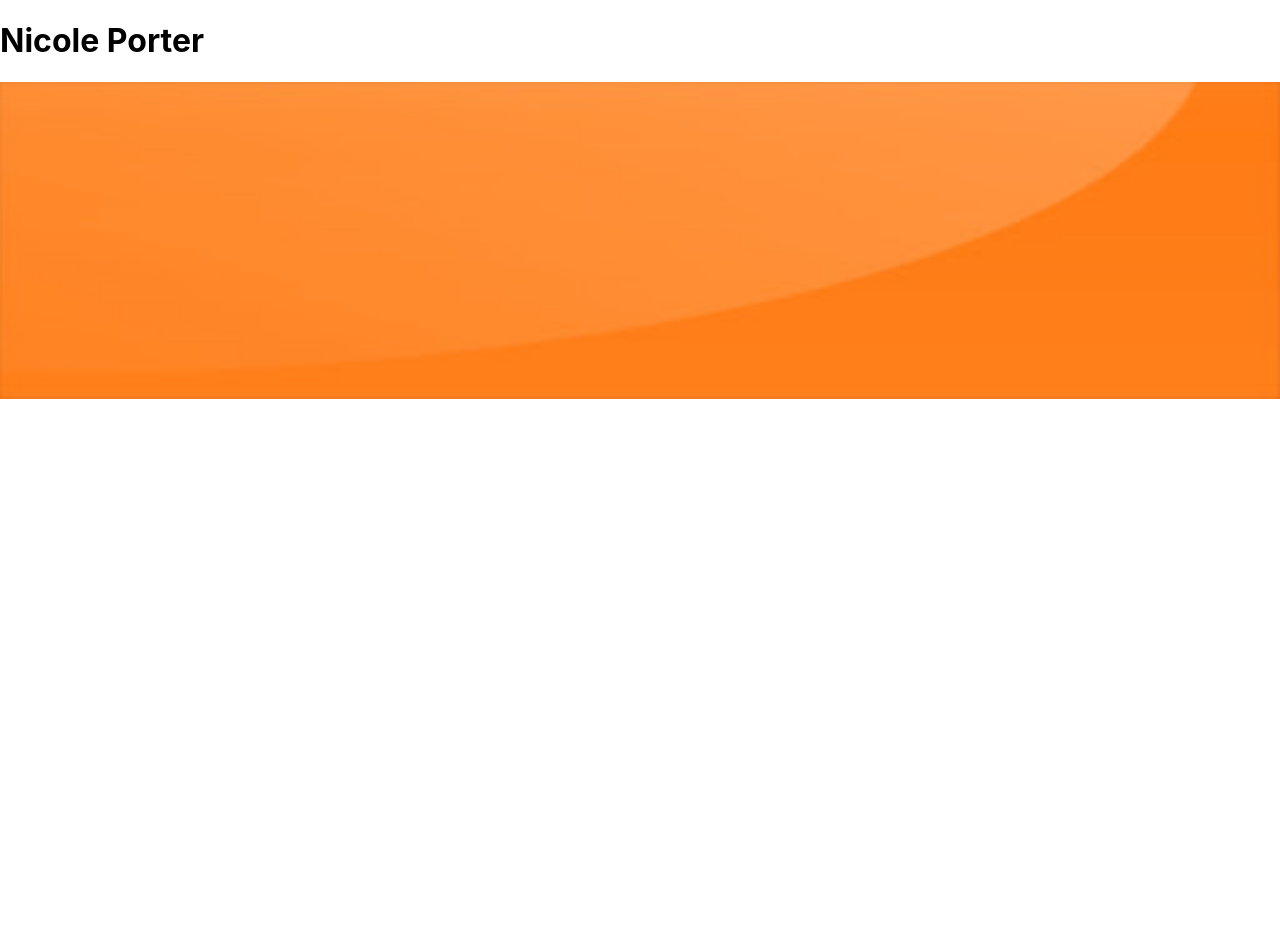
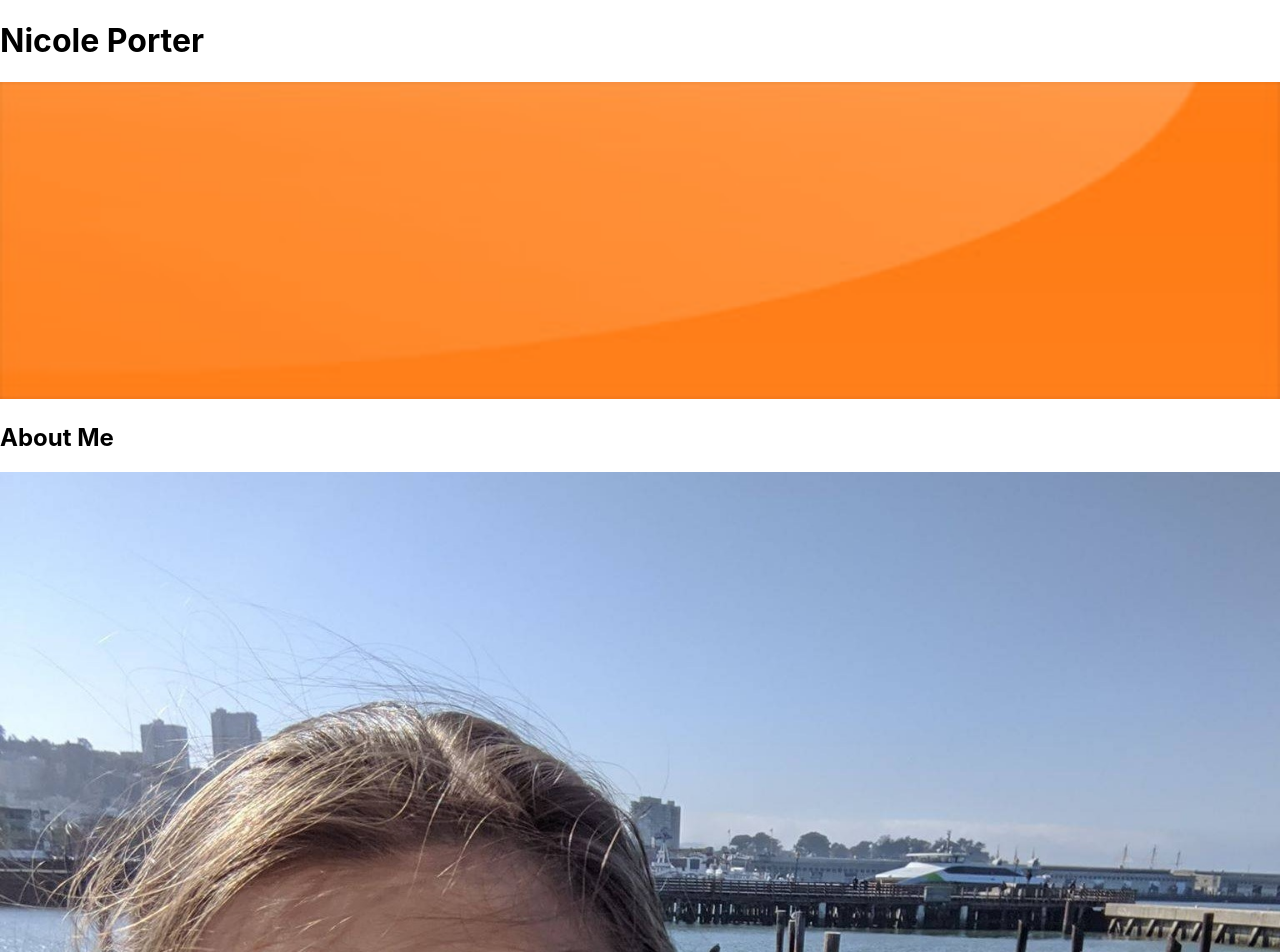
Before and after one commit to nicolegile94/mod20project, a React (Create React App) app: page / in a window 1280 px wide. Shown: the top 952 px of the page. Before the commit the page ends 800 px from the top, so only its background shows below. Built offline with nearby package versions, Linux system fonts and the light colour scheme.

Commit message:
added about component

```diff
--- a/src/App.js
+++ b/src/App.js
@@ -1,6 +1,7 @@
 import React from 'react';
 import Header from './components/Header';
 import Nav from './components/Nav';
+import About from './components/About';
 
 function App() {
   return (
@@ -9,6 +10,7 @@ function App() {
         <Nav></Nav>
       </Header>
       <main>
+        <About></About>
       </main>
     </div>
   );
--- /dev/null
+++ b/src/components/About/index.js
@@ -0,0 +1,13 @@
+import React from 'react';
+import aboutImage from "../../assets/about/AboutMe.jpg";
+
+function About() {
+    return (
+        <section>
+            <h1 id="about">About Me</h1>
+            <img src={aboutImage} style={{ width: "100%" }} alt="Nicole" />
+        </section>
+    );
+}
+
+export default About;
```
Also changed, not shown: src/assets/about/AboutMe.jpg (added), 1 other file (tests, documents, lock files or other folders).
